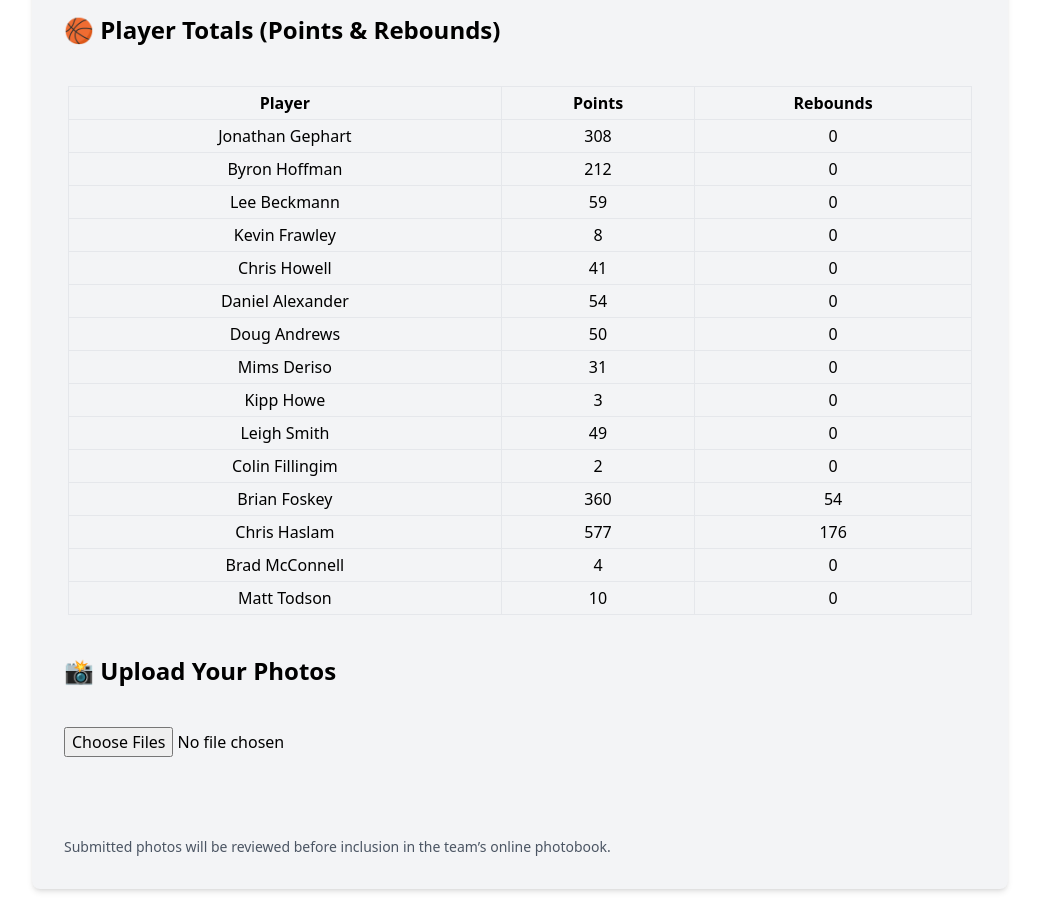
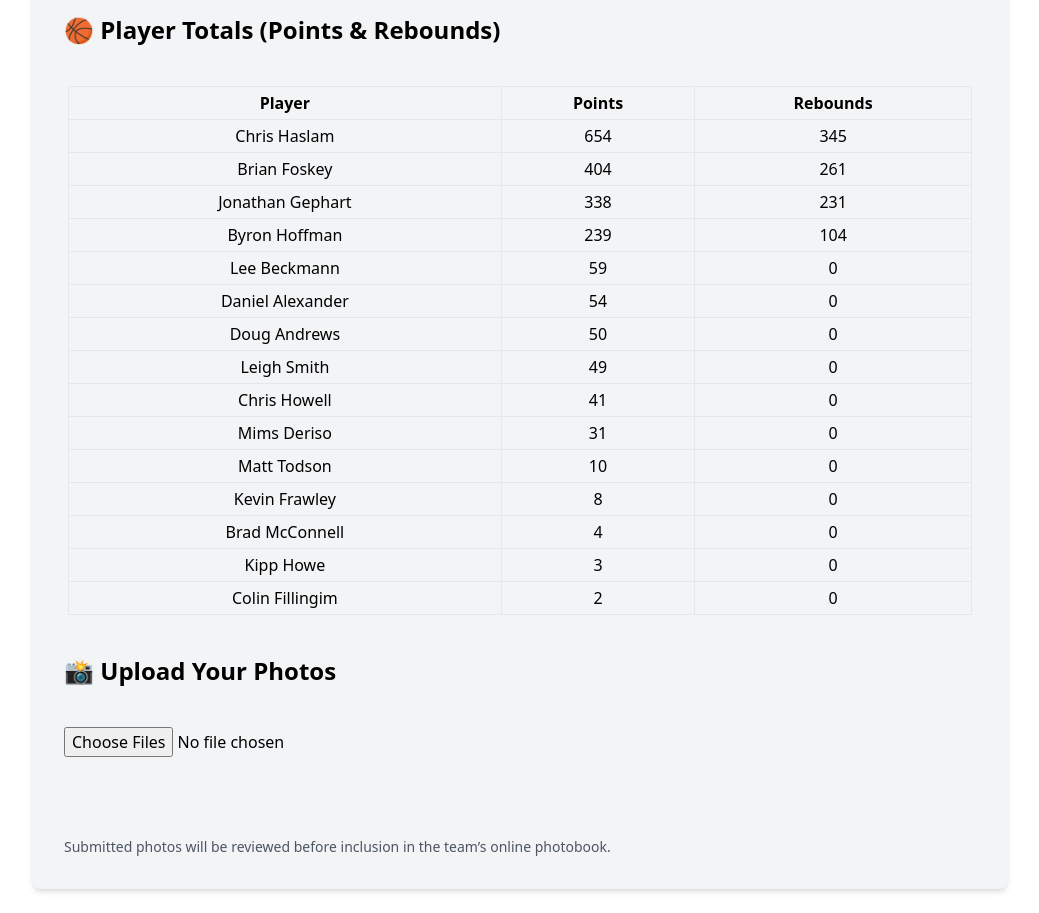
Before and after one commit to newonda1/st-andrews-basketball, a React (Vite) app: page /seasons/1992-93 in a window 1280 px wide. Shown: the part 1440-2353 px from the top of the page, without its empty margins (120-1159 px from the left). Built offline with nearby package versions, Linux system fonts and the light colour scheme.

Commit message:
Update Season1992_93.jsx

```diff
--- a/src/seasons/Season1992_93.jsx
+++ b/src/seasons/Season1992_93.jsx
@@ -4,6 +4,7 @@ function Season1992_93() {
   const [games, setGames] = useState([]);
   const [playerStats, setPlayerStats] = useState([]);
   const [players, setPlayers] = useState([]);
+  const [adjustments, setAdjustments] = useState([]);  // New state to hold adjustments data
   const [uploadedPhotos, setUploadedPhotos] = useState([]);
   const statLabels = {
     Points: 'Points',
@@ -15,13 +16,16 @@ function Season1992_93() {
       const gamesRes = await fetch("/data/games.json");
       const statsRes = await fetch("/data/playergamestats.json");
       const playersRes = await fetch("/data/players.json");
+      const adjustmentsRes = await fetch("/data/adjustments.json"); // Fetch the adjustments.json file
       const gamesData = await gamesRes.json();
       const statsData = await statsRes.json();
       const playersData = await playersRes.json();
+      const adjustmentsData = await adjustmentsRes.json(); // Store adjustments data
 
-      // Filter games and stats for the 1992 season
+      // Set the data
       setGames(gamesData.filter(g => g.Season === 1992));
       setPlayers(playersData);
+      setAdjustments(adjustmentsData);
 
       // Aggregate stats for each player for the 1992 season
       const totals = {};
@@ -37,7 +41,15 @@ function Season1992_93() {
         totals[stat.PlayerID].Rebounds += stat.Rebounds || 0;
       });
 
-      // Set the aggregated player stats
+      // Apply adjustments to the player stats
+      adjustmentsData.forEach(adjustment => {
+        if (totals[adjustment.PlayerID]) {
+          totals[adjustment.PlayerID].Points += adjustment.Points || 0;
+          totals[adjustment.PlayerID].Rebounds += adjustment.Rebounds || 0;
+        }
+      });
+
+      // Set the aggregated stats including adjustments
       setPlayerStats(totals);
     }
 
@@ -54,6 +66,9 @@ function Season1992_93() {
     const newPhotos = files.map(file => URL.createObjectURL(file));
     setUploadedPhotos(prev => [...prev, ...newPhotos]);
   };
+
+  // Sort the player stats by Points in descending order
+  const sortedPlayerStats = Object.values(playerStats).sort((a, b) => b.Points - a.Points);
 
   return (
     <div className="bg-gray-100 p-8 rounded-lg shadow-md max-w-6xl mx-auto space-y-10">
@@ -98,7 +113,7 @@ function Season1992_93() {
             </tr>
           </thead>
           <tbody>
-            {Object.values(playerStats).map((stat, idx) => {
+            {sortedPlayerStats.map((stat, idx) => {
               const playerName = getPlayerName(stat.PlayerID);
               return (
                 <tr key={idx}>
```
